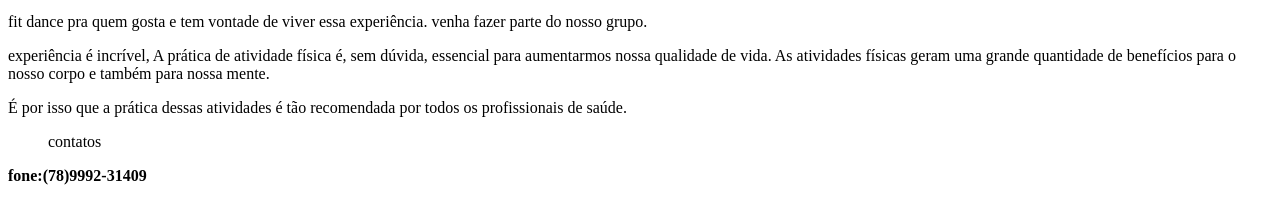
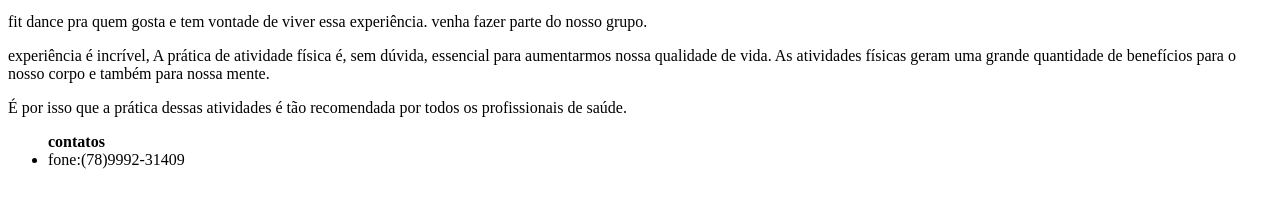
Before and after one commit to laramedeiros7/turma-1c, a plain HTML site: page index.html in a window 1280 px wide. Shown: the part 101-324 px from the top of the page. Drawn offline with Linux system fonts and the light colour scheme.

Commit message:
CONTATOS

```diff
--- a/index.html
+++ b/index.html
@@ -18,7 +18,9 @@
         <p>É por isso que a prática dessas atividades é tão recomendada por todos os profissionais de saúde.</p>
 
         <div class="contatos">
-            <ul>contatos</ul>
-            <strong>fone:(78)9992-31409</strong>
+            <ul>
+               <strong>contatos</strong>
+               <li>fone:(78)9992-31409</li>
+            </ul>
         </div>
     </body>
```
